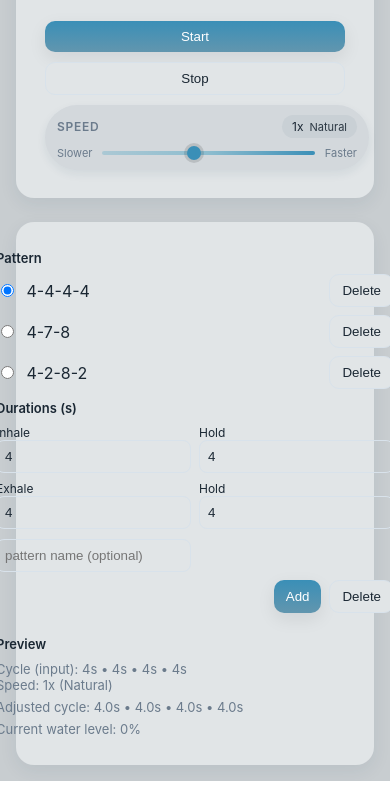
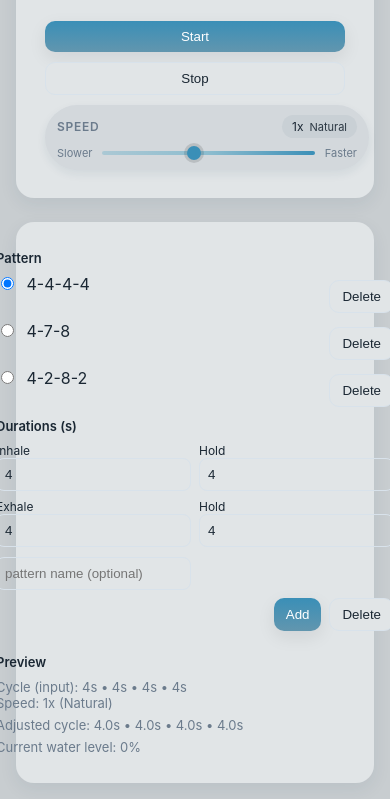
Before and after one commit to suryastudy21/BreatheBowl, a plain HTML site: page index.html in a window 390 px wide. Shown: the part 389-1188 px from the top of the page. Drawn offline with nearby package versions, Linux system fonts and the light colour scheme.

Commit message:
Responsive design 2

```diff
--- a/index.html
+++ b/index.html
@@ -486,6 +486,21 @@ html,body{height:100%;margin:0;font-family:Inter, system-ui, -apple-system, 'Seg
       }
       .card{
         padding: 18px;
+      }
+      .card.side{
+        width: 100%;
+        max-width: 100%;
+        align-self: stretch;
+      }
+      .pattern-row{
+        flex-wrap: wrap;
+        align-items: flex-start;
+      }
+      .pattern-row > label{
+        flex: 1 1 100%;
+      }
+      .pattern-row .btn{
+        margin-top: 6px;
       }
       .svg-frame{
         max-width: 100%;
```
